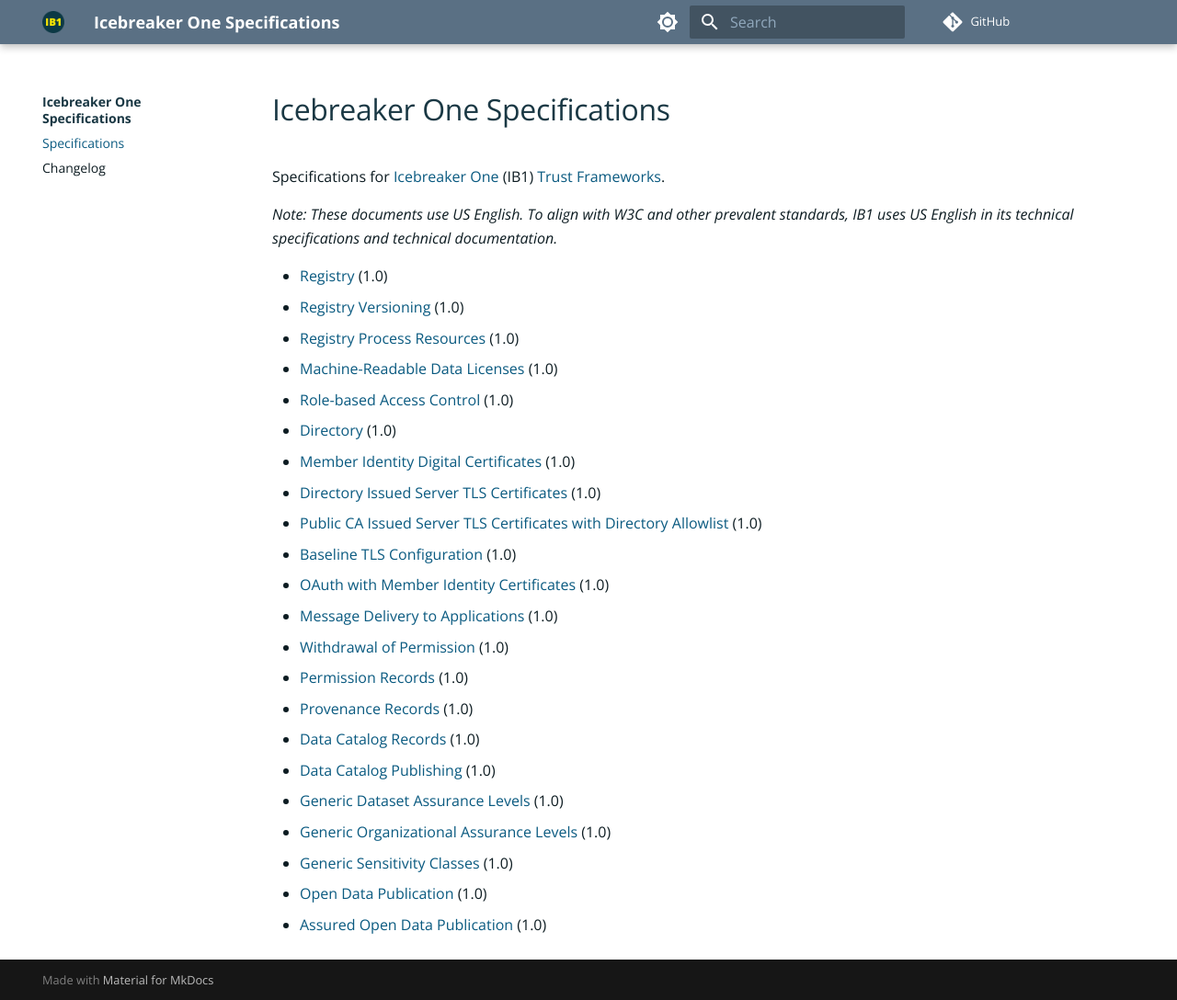
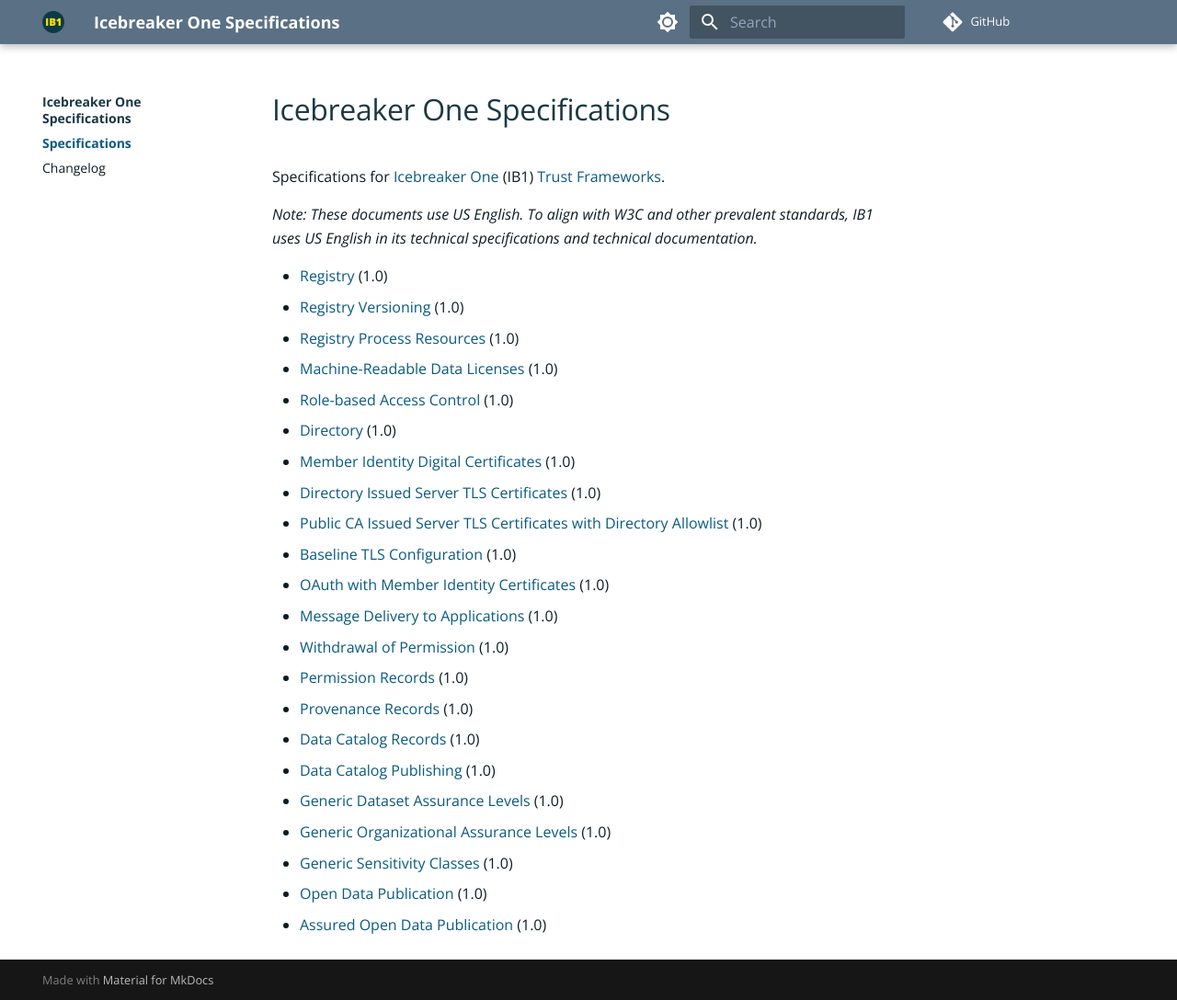
Before and after one commit to icebreakerone/ib1-technical-specifications, an MkDocs documentation site: the page built from docs/index.md, in a window 1280 px wide and 1088 px high. Shown: the whole window at 92% size. Built offline with MkDocs 1.6.1 and Material for MkDocs 9.7.7, drawn with Linux system fonts in a browser that asks for light colours; comment, search, counter and statistics services are not loaded.

Commit message:
Fix toc styling

```diff
--- a/docs/stylesheets/extra.css
+++ b/docs/stylesheets/extra.css
@@ -118,3 +118,33 @@
 [data-md-color-scheme="ib1-dark"] .md-search__input::placeholder {
   color: #91A9BD !important;
 }
+
+/* Table of Contents - Current section highlighting */
+[data-md-color-scheme="ib1-light"] .md-nav__link--active {
+  color: #0A5A80 !important;
+  font-weight: bold !important;
+}
+
+[data-md-color-scheme="ib1-light"] .md-nav__link--active:hover {
+  color: #0A5A80 !important;
+}
+
+[data-md-color-scheme="ib1-dark"] .md-nav__link--active {
+  color: #C8D4DE !important;
+  font-weight: bold !important;
+}
+
+[data-md-color-scheme="ib1-dark"] .md-nav__link--active:hover {
+  color: #C8D4DE !important;
+}
+
+/* Table of Contents - Current page highlighting */
+[data-md-color-scheme="ib1-light"] .md-nav__item--active > .md-nav__link {
+  color: #0A5A80 !important;
+  font-weight: bold !important;
+}
+
+[data-md-color-scheme="ib1-dark"] .md-nav__item--active > .md-nav__link {
+  color: #C8D4DE !important;
+  font-weight: bold !important;
+}
--- a/mkdocs.yml
+++ b/mkdocs.yml
@@ -1,6 +1,7 @@
 site_name: Icebreaker One Specifications
 site_url: https://specification.docs.ib1.org
 repo_url: https://github.com/icebreakerone/ib1-technical-specifications
+
 nav:
   - "Specifications": "index.md"
   - "Changelog": "changelog.md"
@@ -15,7 +16,6 @@
     - navigation.top
     - navigation.tracking
     - toc.follow
-    - toc.integrate
   logo: assets/logo.png
   favicon: assets/logo.png
   font:
```
